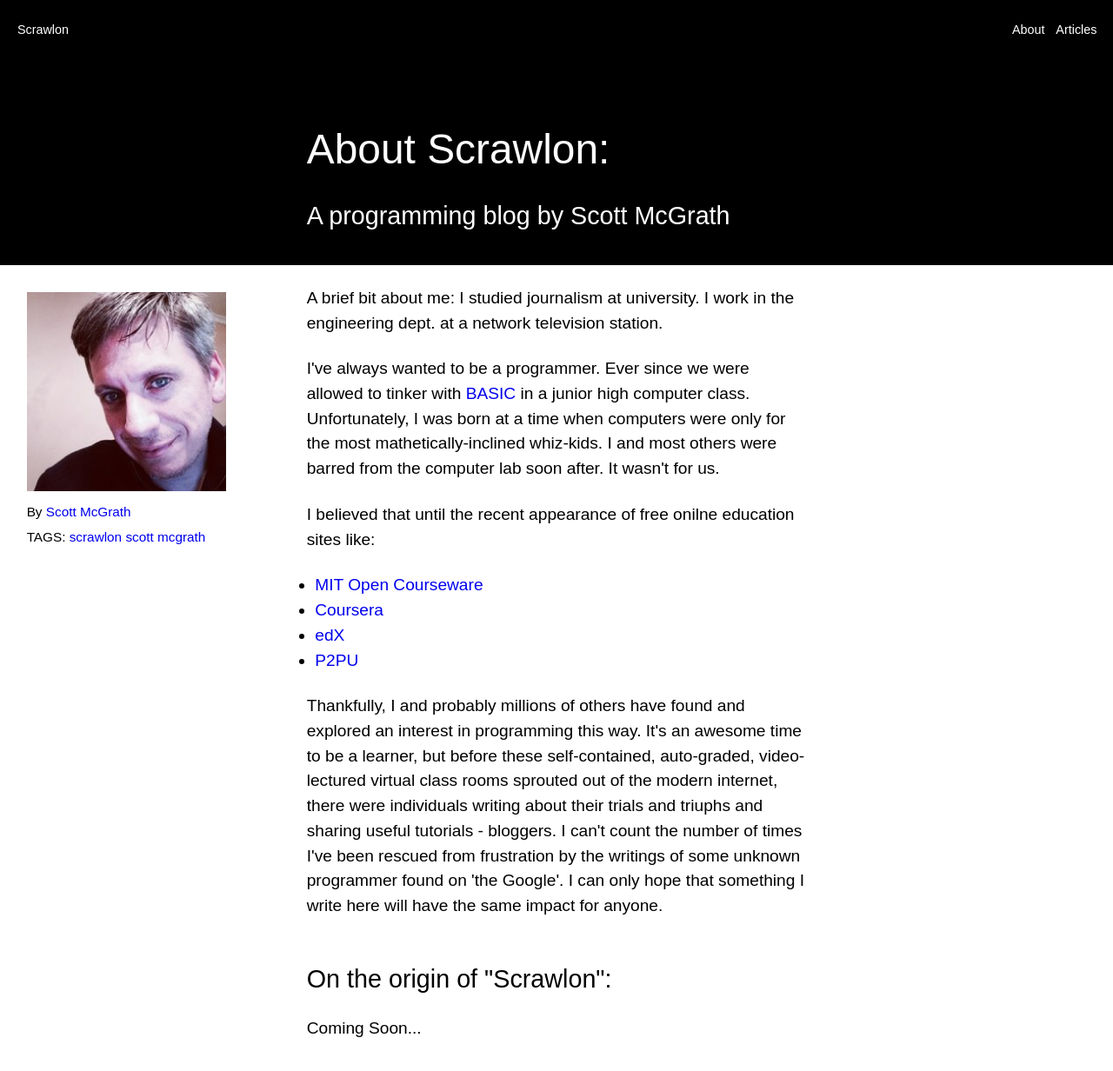
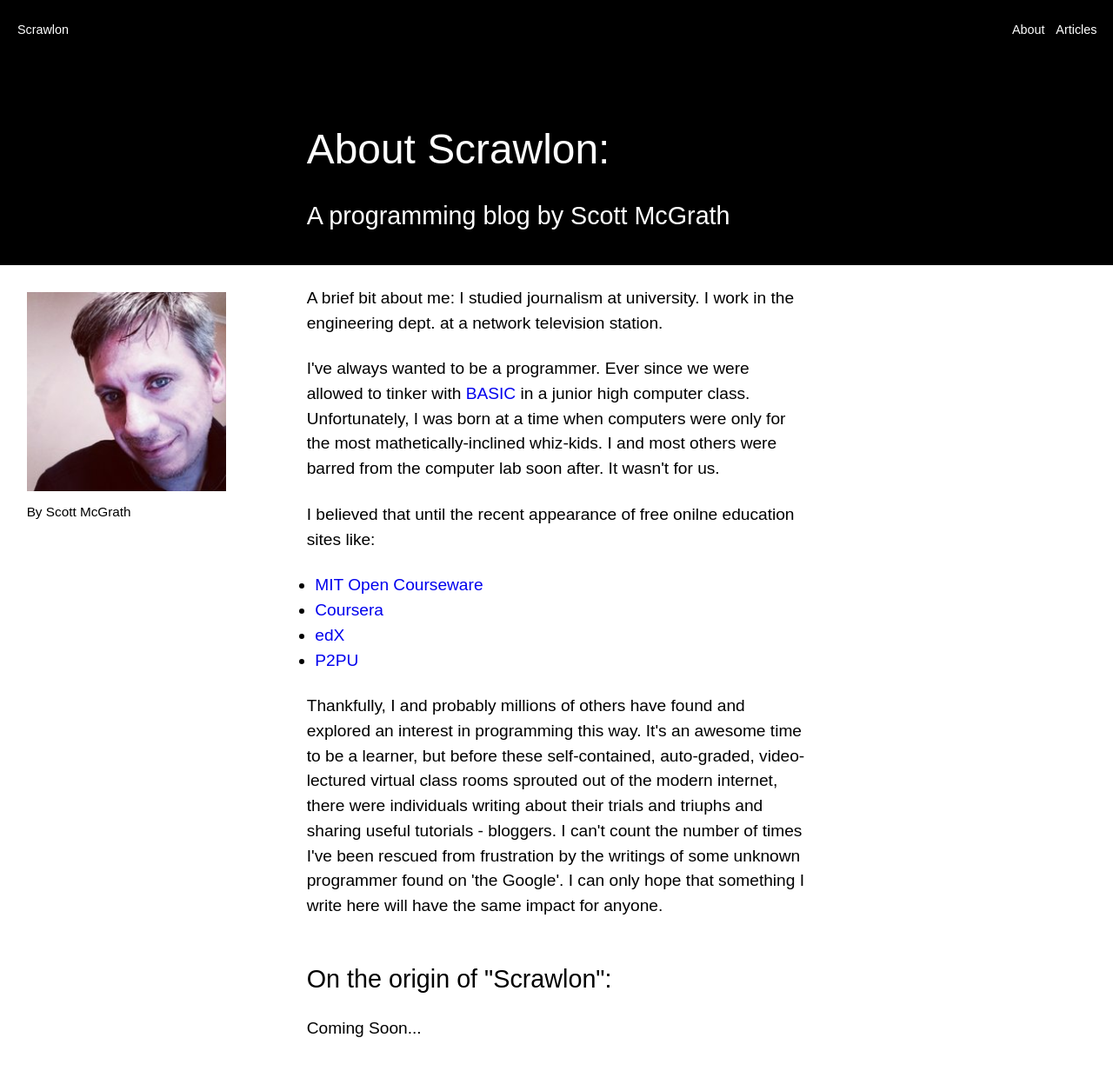
Before and after one commit to scrawlon/scrawlon.github.io, a Jekyll site: the page built from about.html, in a window 1280 px wide, cut to the strip 0-1284 px from the top of the page. Shown: the top 1232 px of the strip at 87% size. Built offline with Jekyll 4.4.1, drawn with Linux system fonts in a browser that asks for light colours; Markdown is read by kramdown in place of the engine named in the settings.

Commit message:
Removed dead links to about page

```diff
--- a/_includes/post_detail.html
+++ b/_includes/post_detail.html
@@ -15,7 +15,7 @@
       </h4>
 
       <div class="by-line">
-        By <a href="{{ site.url }}/about" title="About {{ site.owner.name }}">{{ site.owner.name }}</a>
+        By {{ site.owner.name }}
         {% if page.date %}
           <time datetime="{{ page.date | date_to_xmlschema }}">{{ page.date | date: "%B %d, %Y" }}</time>
         {% endif %}
@@ -27,8 +27,8 @@
     <p>
     <img src="{{ site.url }}/images/{{ site.owner.avatar }}" title="About {{ site.owner.name }}" /><br />
 
+    By {{ site.owner.name }}<br />
     {% if page.date %}
-      By <a href="{{ site.url }}/about" title="About {{ site.owner.name }}">{{ site.owner.name }}</a><br />
       <time datetime="{{ page.date | date_to_xmlschema }}">{{ page.date | date: "%B %d, %Y" }}</time>
     {% endif %}
     </p>
--- a/_layouts/post.html
+++ b/_layouts/post.html
@@ -25,7 +25,7 @@
       </h4>
 
       <div class="by-line">
-        By <a href="{{ site.url }}/about" title="About {{ site.owner.name }}">{{ site.owner.name }}</a>
+        By {{ site.owner.name }}
         {% if page.date %}
           <time datetime="{{ page.date | date_to_xmlschema }}">{{ page.date | date: "%B %d, %Y" }}</time>
         {% endif %}
@@ -36,7 +36,7 @@
   <aside>
     <img src="{{ site.url }}/images/{{ site.owner.avatar }}" title="About {{ site.owner.name }}" /><br />
 
-    By <a href="{{ site.url }}/about" title="About {{ site.owner.name }}">{{ site.owner.name }}</a><br />
+    By {{ site.owner.name }}
     {% if page.date %}
       <time datetime="{{ page.date | date_to_xmlschema }}">{{ page.date | date: "%B %d, %Y" }}</time>
     {% endif %}
--- a/about.html
+++ b/about.html
@@ -3,7 +3,7 @@ layout: post
 title: "About Scrawlon: A programming blog by Scott McGrath"
 heading: "About Scrawlon:"
 subheading: "A programming blog by Scott McGrath"
-tags: [scrawlon scott mcgrath]
+tags: []
 ---
 
 <article>
```
